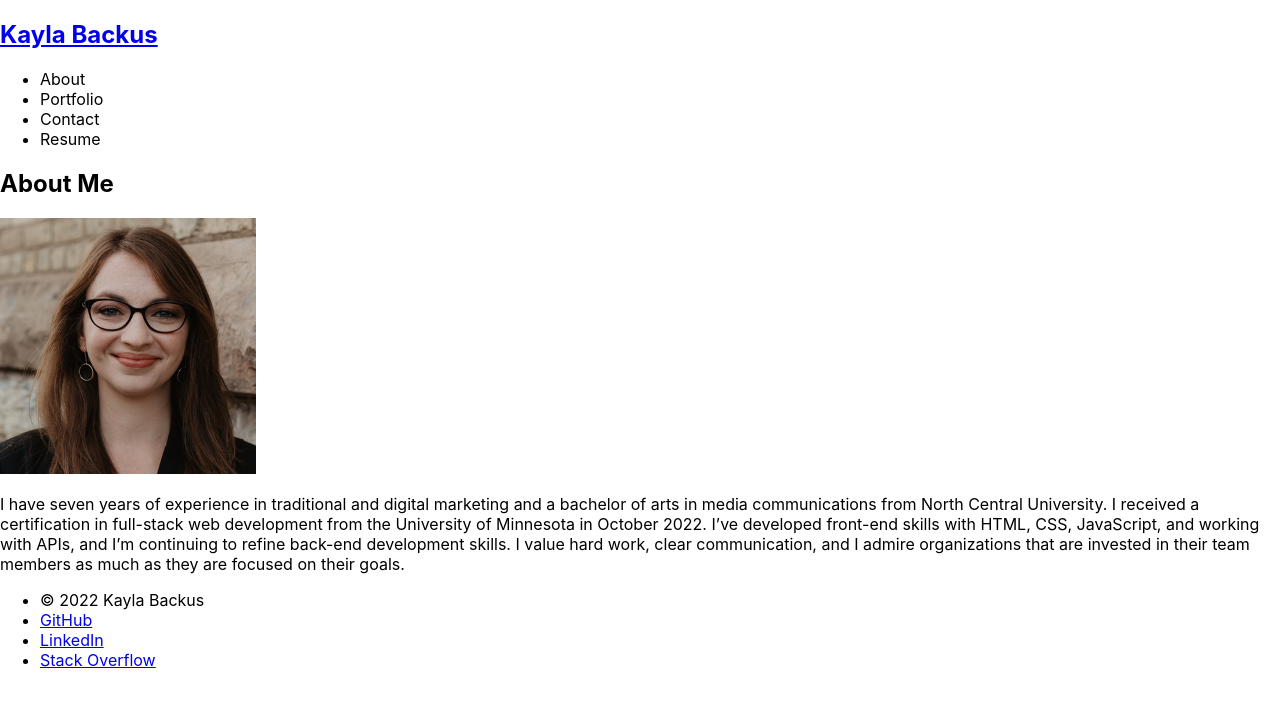
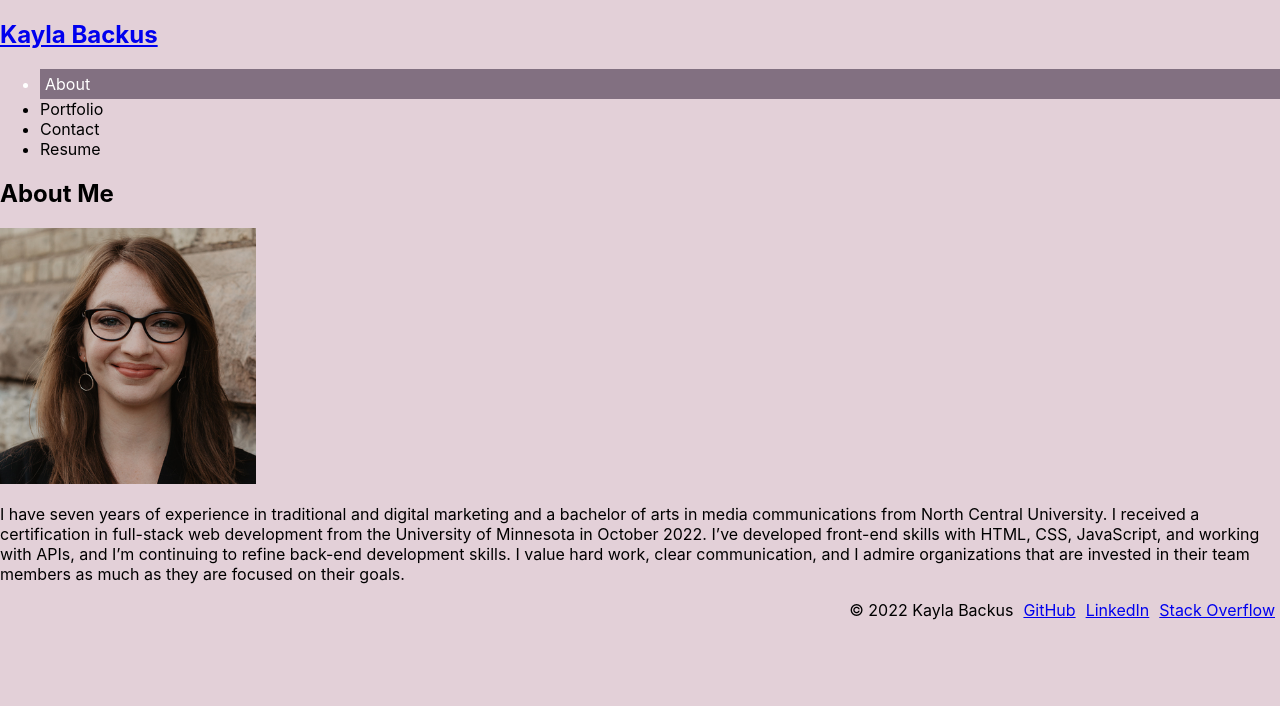
Before and after one commit to kaylab78/react-portfolio, a React (Create React App) app: page / in a window 1280 px wide. Shown: the top 706 px of the page. Built offline with nearby package versions, Linux system fonts and the light colour scheme.

Commit message:
Footer styles

```diff
--- a/src/App.js
+++ b/src/App.js
@@ -1,35 +1,35 @@
-import React, { useState } from 'react';
-import Header from './components/Header';
-import Navigation from './components/Navigation';
-import Page from './components/Page';
-import Footer from './components/Footer';
+import React, { useState } from "react";
+import Header from "./components/Header";
+import Navigation from "./components/Navigation";
+import Page from "./components/Page";
+import Footer from "./components/Footer";
 
 function App() {
-  // const [contactSelected, setContactSelected] = useState(false);
   const [pages] = useState([
     {
-      name: "About"
+      name: "About",
     },
     {
-      name: "Portfolio"
+      name: "Portfolio",
     },
     {
-      name: "Contact"
+      name: "Contact",
     },
     {
-      name: "Resume"
-    }
+      name: "Resume",
+    },
   ]);
 
   const [currentPage, setCurrentPage] = useState(pages[0]);
 
   return (
     <div>
+      <div className="content">
         <header>
           <Header>
             <Navigation
               pages={pages}
-          setCurrentPage = {setCurrentPage}
+              setCurrentPage={setCurrentPage}
               currentPage={currentPage}
             ></Navigation>
           </Header>
@@ -37,6 +37,7 @@ function App() {
         <main>
           <Page currentPage={currentPage}></Page>
         </main>
+      </div>
       <Footer></Footer>
     </div>
   );
--- a/src/components/Navigation/index.js
+++ b/src/components/Navigation/index.js
@@ -7,7 +7,7 @@ function Navigation(props) {
     <nav>
       <ul>
         {pages.map((Page) => (
-          <li className={`${currentPage.name === Page.name && "navActive"}`} key={Page.name}>
+          <li className={`${currentPage.name === Page.name && "highlight"}`} key={Page.name}>
             <span onClick={() => setCurrentPage(Page)}>{Page.name}</span>
           </li>
         ))}
--- a/src/index.css
+++ b/src/index.css
@@ -1,13 +1,44 @@
+:root {
+  --first-color: #E3D0D8;
+  --second-color: #827081;
+}
+
 body {
-  margin: 0;
   font-family: -apple-system, BlinkMacSystemFont, 'Segoe UI', 'Roboto', 'Oxygen',
     'Ubuntu', 'Cantarell', 'Fira Sans', 'Droid Sans', 'Helvetica Neue',
     sans-serif;
   -webkit-font-smoothing: antialiased;
   -moz-osx-font-smoothing: grayscale;
+  margin: 0;
+  height: 100%;
+  background-color: var(--first-color);
+  display: flex;
+  flex-direction: column;
 }
 
 code {
   font-family: source-code-pro, Menlo, Monaco, Consolas, 'Courier New',
     monospace;
 }
+
+.content {
+  flex: 1 0 auto;
+}
+
+.highlight {
+  background-color: var(--second-color);
+  color: #fff;
+  padding: 5px;
+}
+
+footer {
+  flex-shrink: 0;
+  margin-right: 5px;
+}
+
+footer ul {
+  list-style: none;
+  display: flex;
+  justify-content: flex-end;
+  gap: 10px;
+}
```
Lines whose indentation alone changed are shown as unchanged.
